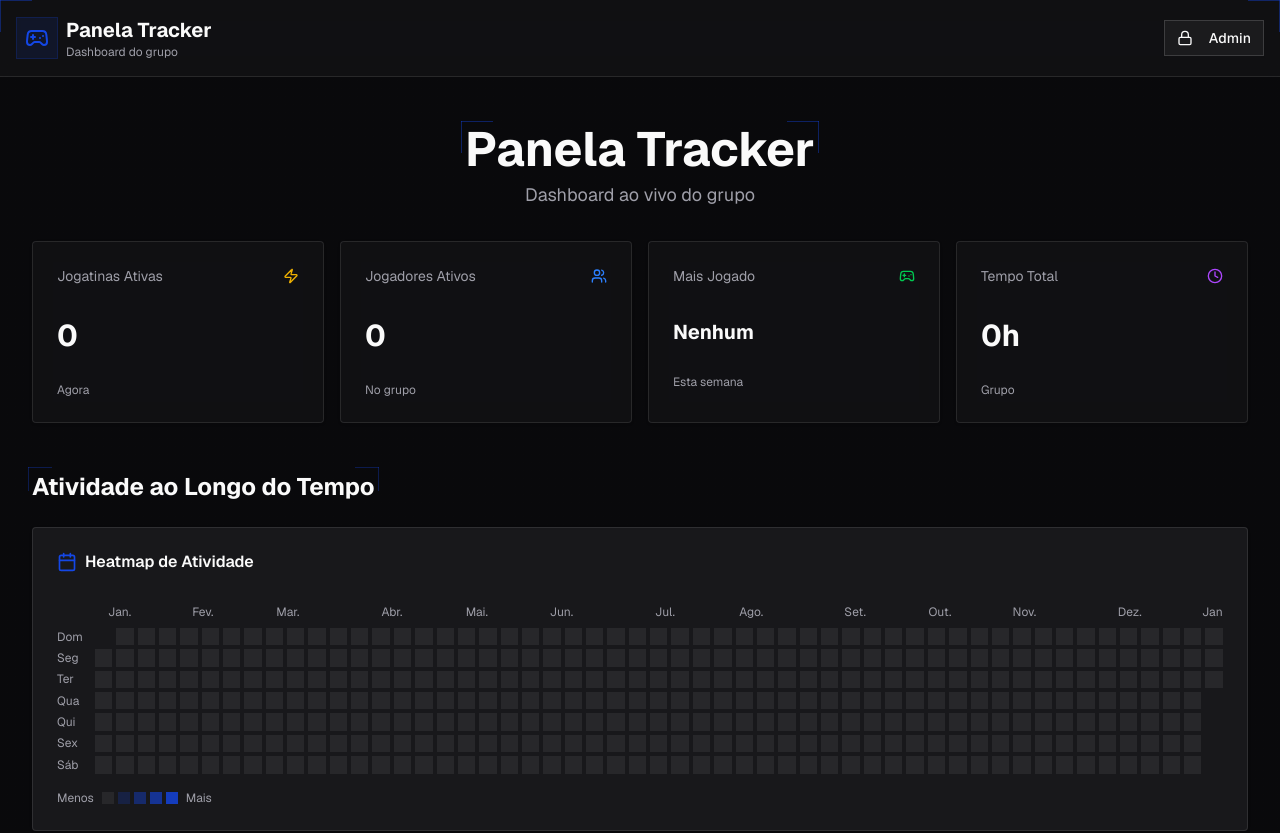
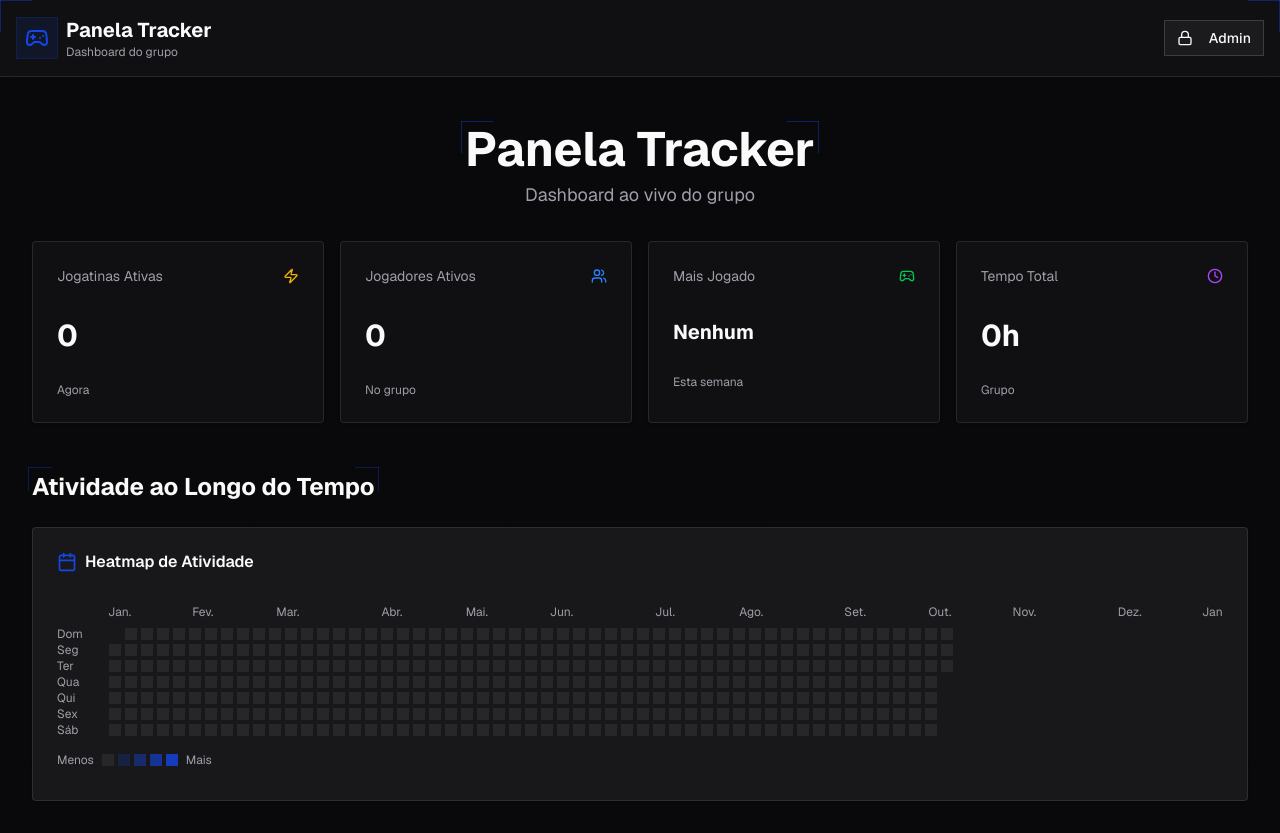
Before and after one commit to Draft-Lab/panela-tracker, a Next.js app: page / in a window 1280 px wide. Shown: the top 833 px of the page. Built offline with nearby package versions, Linux system fonts and the light colour scheme; no server answers; the database is empty.

Commit message:
fix: fix heatmap grid alignment
Align heatmap grid with week div using flex-1 for proper expansion.

Co-authored-by: Matheus Geraldo <73797734+matheusgmc@users.noreply.github.com>

```diff
--- a/components/activity-heatmap.tsx
+++ b/components/activity-heatmap.tsx
@@ -1,4 +1,6 @@
 "use client"
+
+import type React from "react"
 
 import { Card, CardContent, CardHeader, CardTitle } from "@/components/ui/card"
 import { Calendar } from "lucide-react"
@@ -21,20 +23,28 @@ export function ActivityHeatmap({ jogatinas }: ActivityHeatmapProps) {
 
   // Calcular período (últimos 12 meses)
   const endDate = new Date()
+  endDate.setHours(23, 59, 59, 999)
+
   const startDate = new Date()
   startDate.setMonth(startDate.getMonth() - 12)
+  startDate.setHours(0, 0, 0, 0)
 
   // Agrupar jogatinas por dia
   const dayDataMap = new Map<string, DayData>()
 
   jogatinas.forEach((jogatina) => {
-    const date = new Date(jogatina.date)
-    if (date >= startDate && date <= endDate) {
-      const key = date.toISOString().split('T')[0]
+    const jogatinaDate = new Date(jogatina.date)
+    jogatinaDate.setHours(0, 0, 0, 0)
+
+    if (jogatinaDate >= startDate && jogatinaDate <= endDate) {
+      const year = jogatinaDate.getFullYear()
+      const month = String(jogatinaDate.getMonth() + 1).padStart(2, "0")
+      const day = String(jogatinaDate.getDate()).padStart(2, "0")
+      const key = `${year}-${month}-${day}`
 
       if (!dayDataMap.has(key)) {
         dayDataMap.set(key, {
-          date: new Date(key),
+          date: new Date(jogatinaDate),
           count: 0,
           totalMinutes: 0,
         })
@@ -51,20 +61,26 @@ export function ActivityHeatmap({ jogatinas }: ActivityHeatmapProps) {
   const currentDate = new Date(startDate)
 
   while (currentDate <= endDate) {
-    const key = currentDate.toISOString().split('T')[0]
+    const year = currentDate.getFullYear()
+    const month = String(currentDate.getMonth() + 1).padStart(2, "0")
+    const day = String(currentDate.getDate()).padStart(2, "0")
+    const key = `${year}-${month}-${day}`
+
     const existingData = dayDataMap.get(key)
 
-    allDays.push(existingData || {
-      date: new Date(currentDate),
-      count: 0,
-      totalMinutes: 0,
-    })
+    allDays.push(
+      existingData || {
+        date: new Date(currentDate),
+        count: 0,
+        totalMinutes: 0,
+      },
+    )
 
     currentDate.setDate(currentDate.getDate() + 1)
   }
 
   // Calcular níveis de intensidade
-  const counts = allDays.filter(d => d.count > 0).map(d => d.count)
+  const counts = allDays.filter((d) => d.count > 0).map((d) => d.count)
   const maxCount = Math.max(...counts, 1)
 
   const getIntensityLevel = (count: number): number => {
@@ -119,29 +135,15 @@ export function ActivityHeatmap({ jogatinas }: ActivityHeatmapProps) {
   let lastMonth = -1
 
   weeks.forEach((week, weekIndex) => {
-    // Pegar o primeiro dia (domingo) da semana que seja válido
-    const sunday = week[0]
-    if (sunday && sunday.count >= 0) {
-      const month = sunday.date.getMonth()
+    const firstValidDay = week.find((d) => d.count >= 0)
+    if (firstValidDay) {
+      const month = firstValidDay.date.getMonth()
       if (month !== lastMonth) {
         monthLabels.push({
-          month: sunday.date.toLocaleDateString('pt-BR', { month: 'short' }),
+          month: firstValidDay.date.toLocaleDateString("pt-BR", { month: "short" }),
           weekIndex,
         })
         lastMonth = month
-      }
-    } else {
-      // Se domingo não for válido, pegar o primeiro dia válido da semana
-      const firstValidDay = week.find(d => d.count >= 0)
-      if (firstValidDay) {
-        const month = firstValidDay.date.getMonth()
-        if (month !== lastMonth) {
-          monthLabels.push({
-            month: firstValidDay.date.toLocaleDateString('pt-BR', { month: 'short' }),
-            weekIndex,
-          })
-          lastMonth = month
-        }
       }
     }
   })
@@ -176,13 +178,12 @@ export function ActivityHeatmap({ jogatinas }: ActivityHeatmapProps) {
         </CardTitle>
       </CardHeader>
       <CardContent>
-        <div className="w-full overflow-x-auto">
-          <div className="w-full min-w-fit">
+        <div className="w-full overflow-x-auto pb-2">
+          <div className="w-full min-w-max">
             {/* Labels de meses */}
-            <div className="flex mb-2 ml-[51px] relative h-4" style={{ width: `calc(100% - 51px)` }}>
+            <div className="flex mb-2 ml-[51px] relative h-4">
               {monthLabels.map((label, index) => {
                 const totalWeeks = weeks.length
-                const weekWidthPercent = (100 / totalWeeks)
                 const leftPosition = (label.weekIndex / totalWeeks) * 100
                 return (
                   <div
@@ -201,7 +202,7 @@ export function ActivityHeatmap({ jogatinas }: ActivityHeatmapProps) {
             {/* Grid de dias */}
             <div className="flex gap-1">
               {/* Labels de dias da semana */}
-              <div className="flex flex-col gap-1 text-xs text-muted-foreground pr-2 justify-around shrink-0">
+              <div className="flex flex-col gap-1 text-xs text-muted-foreground pr-2 justify-around shrink-0 w-12">
                 <div className="h-3 flex items-center">Dom</div>
                 <div className="h-3 flex items-center">Seg</div>
                 <div className="h-3 flex items-center">Ter</div>
@@ -212,33 +213,30 @@ export function ActivityHeatmap({ jogatinas }: ActivityHeatmapProps) {
               </div>
 
               {/* Grid de semanas */}
-              <div className="flex gap-1 flex-1 min-w-0">
+              <div className="flex gap-1 flex-1">
                 {weeks.map((week, weekIndex) => (
-                  <div key={weekIndex} className="flex flex-col gap-1 flex-1 min-w-0">
+                  <div key={weekIndex} className="flex flex-col gap-1">
                     {week.map((day, dayIndex) => {
-                      const dayKey = day.date.toISOString().split('T')[0]
+                      const year = day.date.getFullYear()
+                      const month = String(day.date.getMonth() + 1).padStart(2, "0")
+                      const dayStr = String(day.date.getDate()).padStart(2, "0")
+                      const dayKey = `${year}-${month}-${dayStr}`
                       const uniqueKey = day.count < 0 ? `empty-${weekIndex}-${dayIndex}` : dayKey
 
                       if (day.count < 0) {
-                        return <div key={uniqueKey} className="w-full aspect-square" />
+                        return <div key={uniqueKey} className="w-3 h-3 rounded-sm" />
                       }
 
                       const level = getIntensityLevel(day.count)
-                      const colors = [
-                        'bg-muted',
-                        'bg-primary/20',
-                        'bg-primary/40',
-                        'bg-primary/60',
-                        'bg-primary/80',
-                      ]
+                      const colors = ["bg-muted", "bg-primary/20", "bg-primary/40", "bg-primary/60", "bg-primary/80"]
 
                       return (
                         <div
                           key={uniqueKey}
-                          className={`w-full aspect-square rounded-sm ${colors[level]} hover:ring-2 hover:ring-primary transition-all cursor-pointer`}
+                          className={`w-3 h-3 rounded-sm ${colors[level]} hover:ring-2 hover:ring-primary transition-all cursor-pointer`}
                           onMouseEnter={(e) => handleMouseEnter(day, e)}
                           onMouseLeave={handleMouseLeave}
-                          aria-label={`${day.date.toLocaleDateString('pt-BR')}: ${day.count} jogatinas`}
+                          aria-label={`${day.date.toLocaleDateString("pt-BR")}: ${day.count} jogatinas`}
                         />
                       )
                     })}
@@ -262,24 +260,23 @@ export function ActivityHeatmap({ jogatinas }: ActivityHeatmapProps) {
           </div>
         </div>
 
-        {/* Tooltip */}
         {hoveredDay && (
           <div
-            className="fixed z-50 bg-popover text-popover-foreground px-3 py-2 rounded-md shadow-md text-sm border pointer-events-none"
+            className="fixed z-50 bg-popover text-popover-foreground px-3 py-2 rounded-md shadow-md text-sm border pointer-events-none max-w-xs"
             style={{
-              left: mousePosition.x + 10,
-              top: mousePosition.y + 10,
+              left: Math.min(mousePosition.x + 10, window.innerWidth - 200),
+              top: Math.min(mousePosition.y + 10, window.innerHeight - 120),
             }}
           >
             <div className="font-semibold">
-              {hoveredDay.date.toLocaleDateString('pt-BR', {
-                day: '2-digit',
-                month: 'short',
-                year: 'numeric',
+              {hoveredDay.date.toLocaleDateString("pt-BR", {
+                day: "2-digit",
+                month: "short",
+                year: "numeric",
               })}
             </div>
             <div className="text-muted-foreground">
-              {hoveredDay.count} {hoveredDay.count === 1 ? 'jogatina' : 'jogatinas'}
+              {hoveredDay.count} {hoveredDay.count === 1 ? "jogatina" : "jogatinas"}
             </div>
             {hoveredDay.totalMinutes > 0 && (
               <div className="text-muted-foreground text-xs">
--- a/components/finish-current-game-dialog.tsx
+++ b/components/finish-current-game-dialog.tsx
@@ -32,7 +32,7 @@ interface PlayerStatus {
     name: string
     avatar_url: string | null
   }
-  status: "Dropo" | "Zero" | "Dava pra jogar"
+  status: "Dropo" | "Zero" | "Dava pra jogar" | "Jogatina"
   notes: string
 }
 
@@ -140,6 +140,7 @@ export function FinishCurrentGameDialog({ jogatinaId, gameTitle, open, onOpenCha
                       <SelectValue />
                     </SelectTrigger>
                     <SelectContent>
+                      <SelectItem value="Jogatina">Jogatina</SelectItem>
                       <SelectItem value="Dropo">Dropo</SelectItem>
                       <SelectItem value="Zero">Zero</SelectItem>
                       <SelectItem value="Dava pra jogar">Dava pra jogar</SelectItem>
--- a/components/quick-actions.tsx
+++ b/components/quick-actions.tsx
@@ -3,13 +3,12 @@
 import { useState } from "react"
 import Link from "next/link"
 import { Button } from "@/components/ui/button"
-import { UserPlus, Gamepad2, Plus, PlayCircle, House } from "lucide-react"
+import { UserPlus, Gamepad2, Plus, PlayCircle, Home } from "lucide-react"
 import { AddPlayerDialog } from "@/components/add-player-dialog"
 import { AddGameDialog } from "@/components/add-game-dialog"
 import { AddJogatina } from "@/components/add-jogatina"
 import { AddCurrentGameDialog } from "@/components/add-current-game-dialog"
 import type { Player, Game } from "@/lib/types"
-import { cn } from "@/lib/utils"
 
 interface QuickActionsProps {
   players: Player[]
@@ -72,7 +71,7 @@ export function QuickActions({ players, games }: QuickActionsProps) {
           className="h-8 gap-1.5 text-xs text-muted-foreground hover:text-foreground"
         >
           <Link href="/">
-            <House className="h-3.5 w-3.5" />
+            <Home className="h-3.5 w-3.5" />
             Home
           </Link>
         </Button>
```
Also changed, not shown: app/dashboard/jogos-atuais/page.tsx (+12 -2 lines), app/page.tsx (+26 -41 lines), components/landing-current-games-section.tsx (+43 -2 lines), components/sidebar.tsx (+11 -9 lines).
